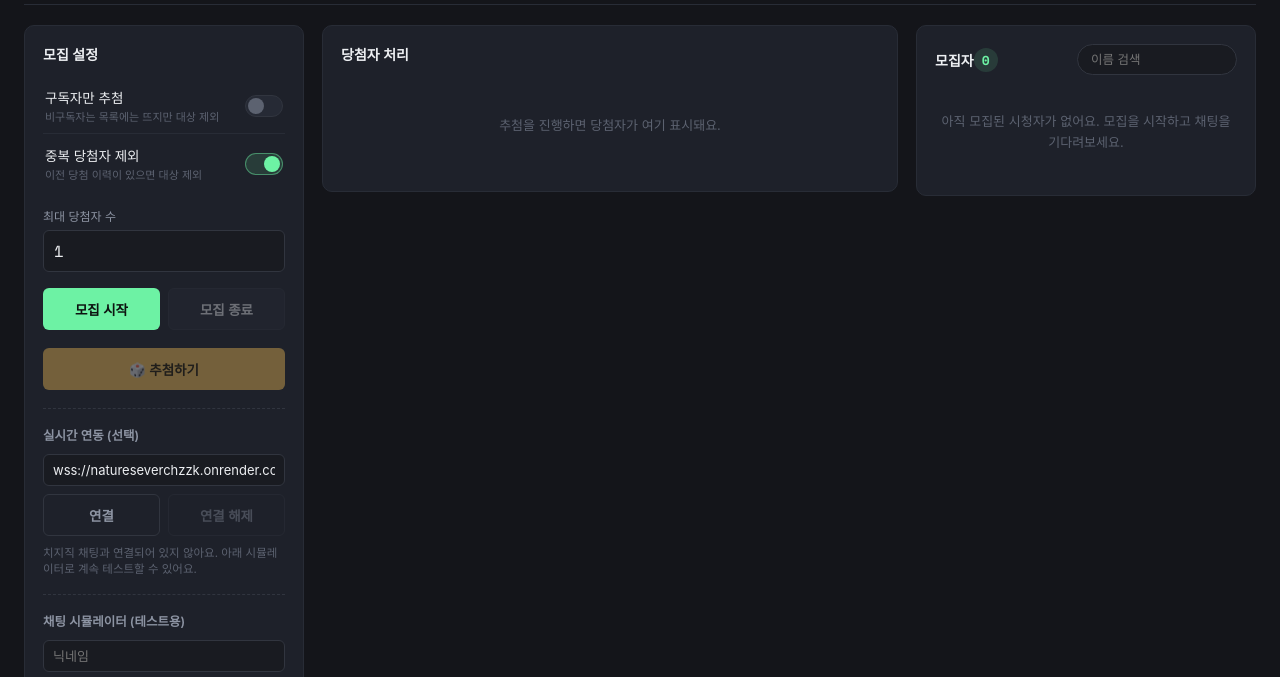
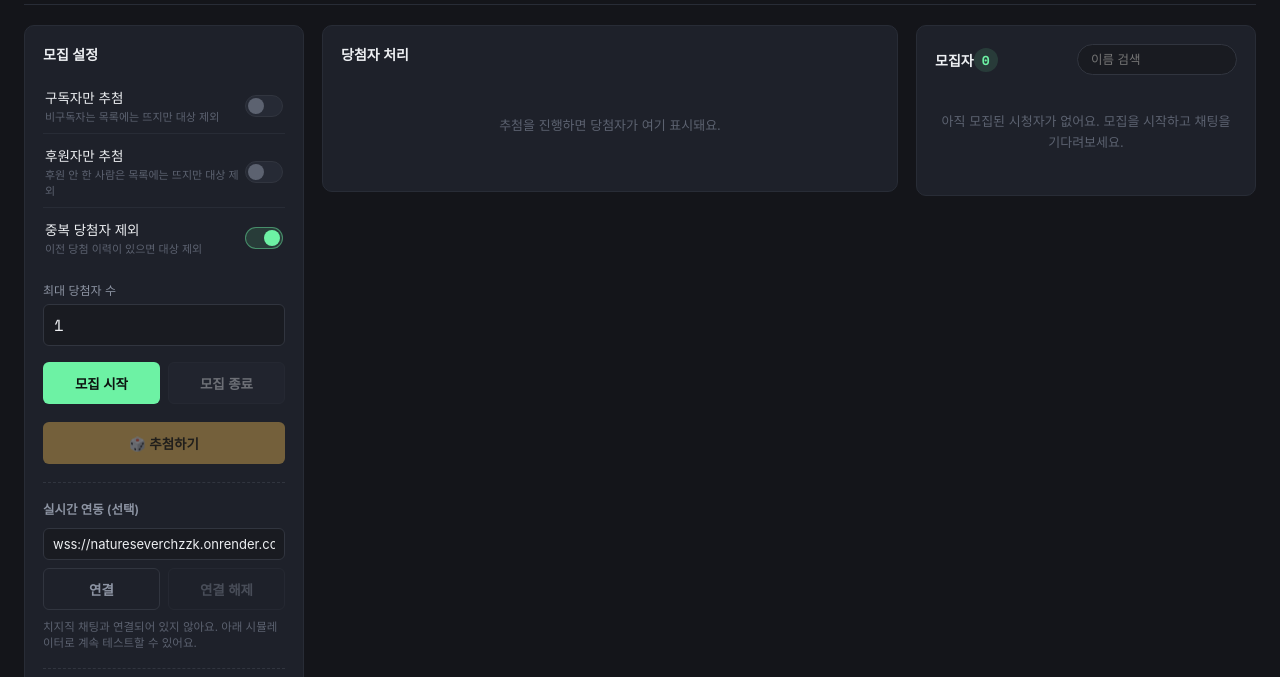
Before and after one commit to fotjt/naturechzzk, a plain HTML site: page index.html in a window 1280 px wide. Shown: the part 83-760 px from the top of the page. Drawn offline with nearby package versions, Linux system fonts and the light colour scheme; a web font is replaced by a local one.

Commit message:
Add files via upload

```diff
--- a/index.html
+++ b/index.html
@@ -619,6 +619,10 @@ body{
           <span class="switch"><input type="checkbox" id="toggleSub"><span class="track" onclick="document.getElementById('toggleSub').click()"><span class="thumb"></span></span></span>
         </div>
         <div class="switch-item">
+          <span class="switch-label">후원자만 추첨<small>후원 안 한 사람은 목록에는 뜨지만 대상 제외</small></span>
+          <span class="switch"><input type="checkbox" id="toggleSponsor"><span class="track" onclick="document.getElementById('toggleSponsor').click()"><span class="thumb"></span></span></span>
+        </div>
+        <div class="switch-item">
           <span class="switch-label">중복 당첨자 제외<small>이전 당첨 이력이 있으면 대상 제외</small></span>
           <span class="switch"><input type="checkbox" id="toggleDup" checked><span class="track" onclick="document.getElementById('toggleDup').click()"><span class="thumb"></span></span></span>
         </div>
@@ -739,7 +743,7 @@ body{
     recruiting:false,
     ttsOn:true,
     ttsVoiceURI:null,
-    toggles:{subOnly:false, excludeDup:true},
+    toggles:{subOnly:false, sponsorOnly:false, excludeDup:true},
     recruitList:[],      // {id,name,sub,sponsor}
     winnerHistory:new Set(), // names ever won (for dup-exclusion)
     queue:[],            // current draw round: [{id,name}]
@@ -780,6 +784,7 @@ body{
     ttsToggle: document.getElementById('ttsToggle'),
     ttsVoice: document.getElementById('ttsVoice'),
     toggleSub: document.getElementById('toggleSub'),
+    toggleSponsor: document.getElementById('toggleSponsor'),
     toggleDup: document.getElementById('toggleDup'),
     maxWinners: document.getElementById('maxWinners'),
     startBtn: document.getElementById('startBtn'),
@@ -822,6 +827,7 @@ body{
   // ---------------- helpers ----------------
   function isExcluded(person){
     if(state.toggles.subOnly && !person.sub) return true;
+    if(state.toggles.sponsorOnly && !person.sponsor) return true;
     if(state.toggles.excludeDup && state.winnerHistory.has(person.name)) return true;
     return false;
   }
@@ -905,6 +911,7 @@ body{
       let tagReason = '';
       if(excluded){
         if(state.toggles.subOnly && !p.sub) tagReason = '비구독자';
+        else if(state.toggles.sponsorOnly && !p.sponsor) tagReason = '후원 안 함';
         else if(state.toggles.excludeDup && state.winnerHistory.has(p.name)) tagReason = '중복 당첨';
       }
       const badges = [
@@ -991,6 +998,10 @@ body{
     } else {
       el.winnerZone.innerHTML = '<p class="empty-state">추첨을 진행하면 당첨자가 여기 표시돼요.</p>';
     }
+
+    // 채팅 로그가 길어지면 매번 다시 그려지면서 스크롤이 위로 리셋되므로, 항상 맨 아래로 붙여줌
+    const logEl = el.winnerZone.querySelector('.chat-log');
+    if(logEl) logEl.scrollTop = logEl.scrollHeight;
   }
 
   function renderLastWinner(){
@@ -1535,6 +1546,7 @@ body{
   el.simName.addEventListener('keydown', e => { if(e.key === 'Enter') simulateChat(); });
 
   el.toggleSub.addEventListener('change', () => { state.toggles.subOnly = el.toggleSub.checked; renderAll(); });
+  el.toggleSponsor.addEventListener('change', () => { state.toggles.sponsorOnly = el.toggleSponsor.checked; renderAll(); });
   el.toggleDup.addEventListener('change', () => { state.toggles.excludeDup = el.toggleDup.checked; renderAll(); });
 
   el.searchBox.addEventListener('input', () => { state.searchTerm = el.searchBox.value; renderList(); });
```
